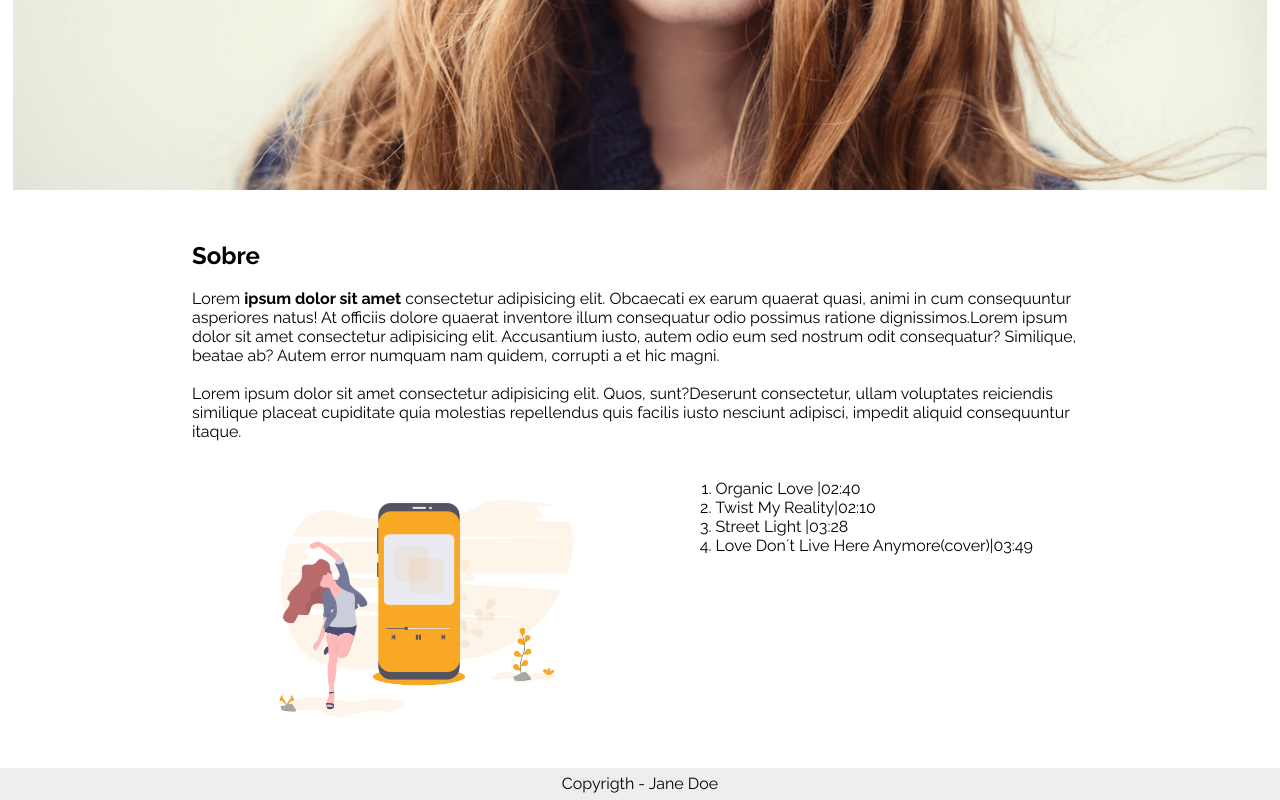
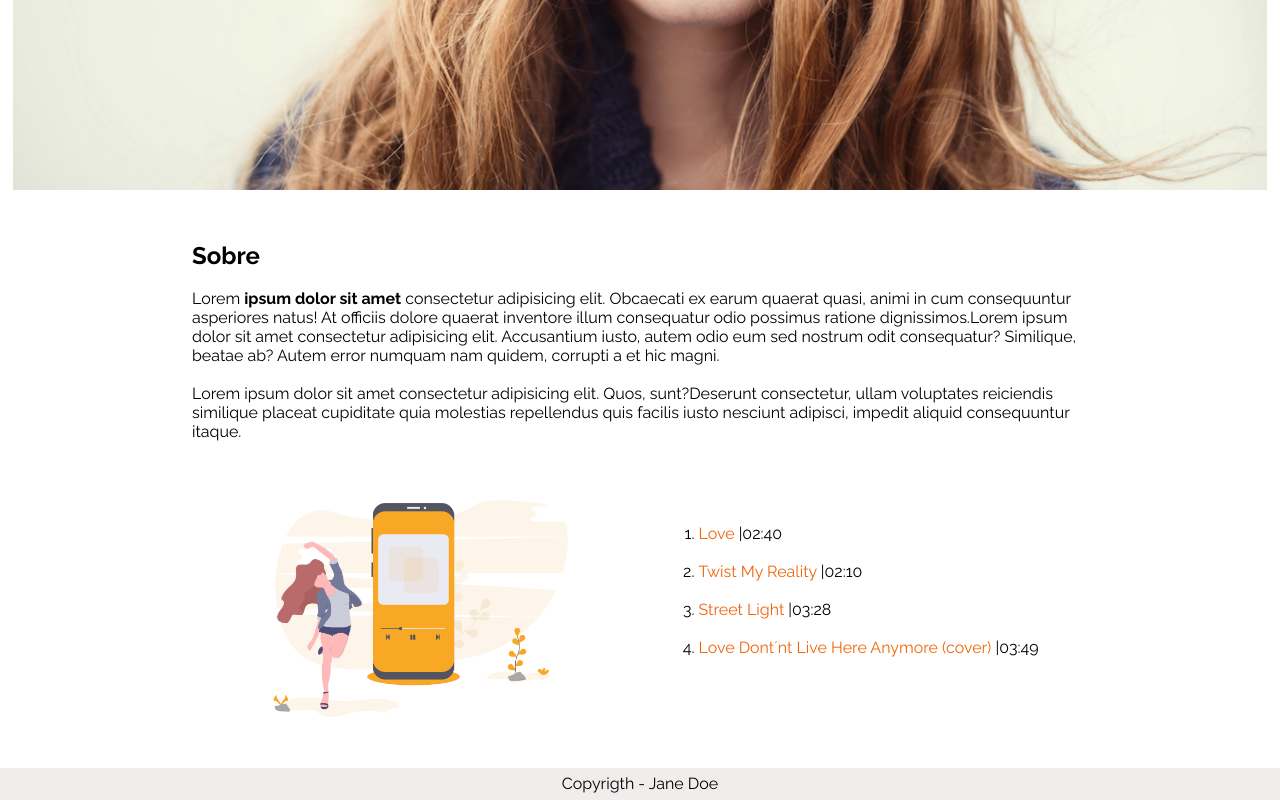
Before and after one commit to josesebastiao/JaneDoe, a plain HTML site: page index.html in a window 1280 px wide. Shown: the part 651-1451 px from the top of the page. Drawn offline with Linux system fonts and the light colour scheme.

Commit message:
finalizando a page home

```diff
--- a/css/estilo.css
+++ b/css/estilo.css
@@ -85,7 +85,11 @@ a:hover{
 }
 
 .lista1{
+    margin-top: 5%;
+}
 
+.lista3{
+    color: rgb(240, 101, 9);
 }
 
 
--- a/index.html
+++ b/index.html
@@ -30,14 +30,14 @@
         </article>
 
         <section class="lista-container">
+                 <!-- lista ordenada -->
 
-            <img src="img/ilustra.png" alt="Ilustração" class="img2">
-                <!-- lista ordenada -->
-                <ol >
-                    <li>Organic Love |02:40</li>
-                    <li>Twist My Reality|02:10</li>
-                    <li>Street Light |03:28</li>
-                    <li>Love Don´t Live Here Anymore(cover)|03:49</li>
+                    <img src="img/ilustra.png" alt="Ilustração" class="img2">
+                <ol class="lista1">
+                    <li><span class="lista3">Love</span> |02:40</li><br>
+                    <li><span class="lista3">Twist My Reality</span> |02:10</li><br>
+                    <li><span class="lista3">Street Light</span> |03:28</li><br>
+                    <li><span class="lista3">Love Dont´nt Live Here Anymore (cover)</span> |03:49</li><br>
                 </ol>
 
         </section>
```
